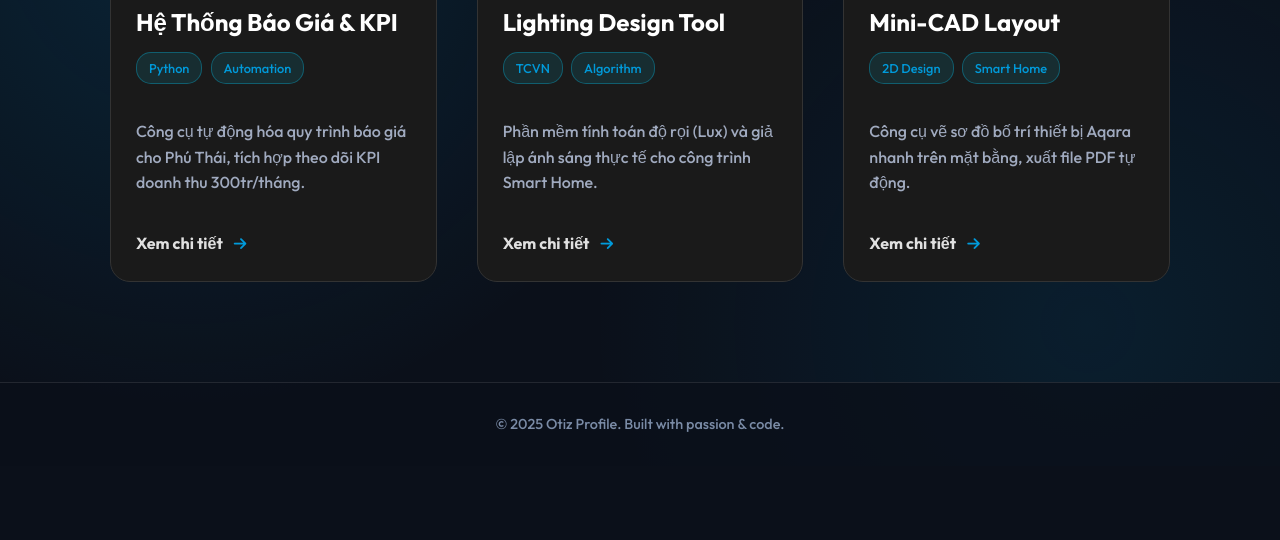
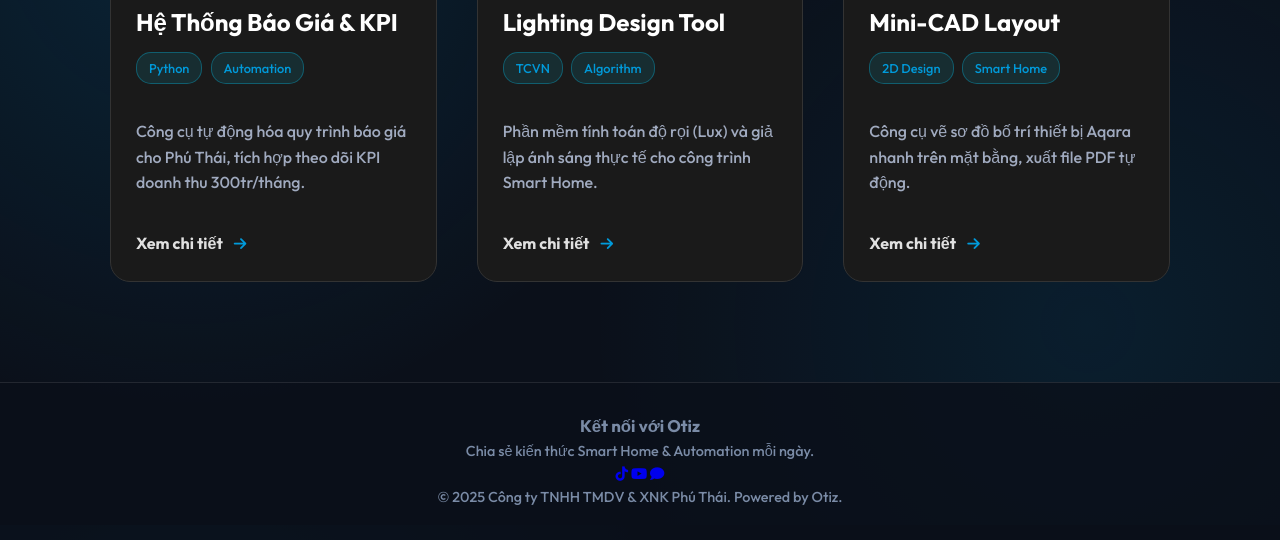
Before and after one commit to truongdino4-cpu/Otiz-profile, a plain HTML site: page index.html in a window 1280 px wide. Shown: the part 1875-2415 px from the top of the page. Before the commit the page ends 2341 px from the top, so only its background shows below. Drawn offline with Linux system fonts and the light colour scheme.

Commit message:
Update index.html

```diff
--- a/index.html
+++ b/index.html
@@ -21,7 +21,14 @@
                 Kết hợp tư duy kỹ thuật và thẩm mỹ điện ảnh.
             </p>
             <div class="buttons">
-                <a href="#contact" class="btn btn-primary">Liên hệ ngay</a>
+                <div class="buttons">
+    <a href="https://zalo.me/0363035960" target="_blank" class="btn btn-primary">
+        <i class="fa-solid fa-comment-dots"></i> Chat Zalo
+    </a>
+    <a href="tel:0911558522" class="btn btn-outline">
+        <i class="fa-solid fa-phone"></i> Gọi Ngay
+    </a>
+</div>
                 <a href="#projects" class="btn btn-outline">Xem dự án</a>
             </div>
         </div>
@@ -90,7 +97,20 @@
 </section>
 
     <footer>
-        <p>© 2025 Otiz Profile. Built with passion & code.</p>
+        <div class="container">
+            <div class="footer-content">
+                <h3>Kết nối với Otiz</h3>
+                <p>Chia sẻ kiến thức Smart Home & Automation mỗi ngày.</p>
+
+                <div class="social-links">
+                    <a href="#" target="_blank"><i class="fa-brands fa-tiktok"></i></a>
+                    <a href="#" target="_blank"><i class="fa-brands fa-youtube"></i></a>
+                    <a href="https://zalo.me/0911558522" target="_blank"><i class="fa-solid fa-comment"></i></a>
+                </div>
+
+                <p class="copyright">© 2025 Công ty TNHH TMDV & XNK Phú Thái. Powered by Otiz.</p>
+            </div>
+        </div>
     </footer>
 
 </body>
```
